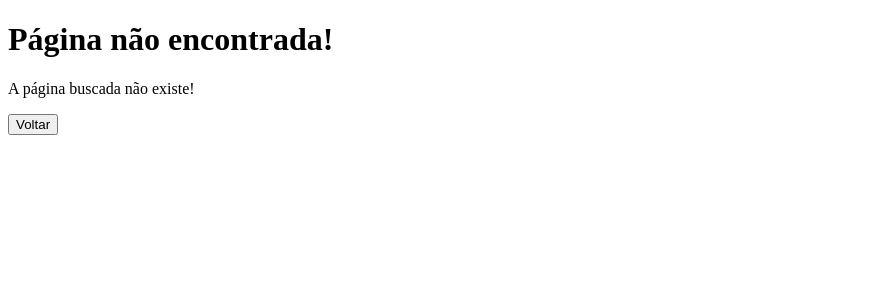
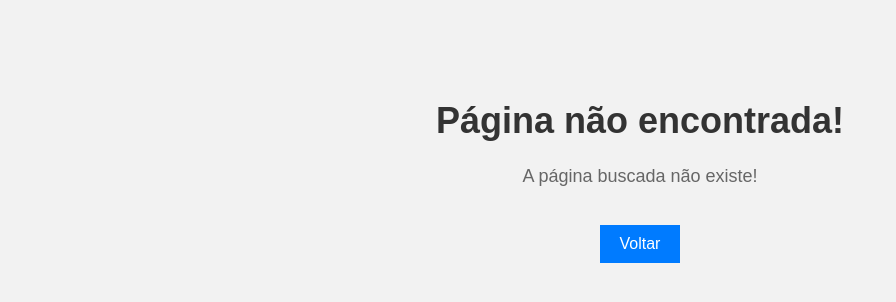
Before and after one commit to Baldasar/trabalho-web, a website: page src/models/404.html in a window 1280 px wide. Shown: the whole page, without its empty margins (0-896 px from the left). Drawn offline with Linux system fonts and the light colour scheme.

Commit message:
refact: style page

```diff
--- a/src/models/404.html
+++ b/src/models/404.html
@@ -3,18 +3,56 @@
 
 <head>
   <meta charset="utf-8">
-  <title>404 - Not Found</title>
-  <script>
-    function redirectHome() {
-      window.location.href = "http://localhost:3000/";
-    }
-  </script>
+  <meta name="viewport" content="width=device-width, initial-scale=1.0">
+  <title>404 - Página não encontrada!</title>
 </head>
+
+<style>
+  body {
+    font-family: Arial, sans-serif;
+    background-color: #f2f2f2;
+    text-align: center;
+    margin: 0;
+    padding: 0;
+  }
+
+  h1 {
+    font-size: 36px;
+    color: #333;
+    margin-top: 100px;
+  }
+
+  p {
+    font-size: 18px;
+    color: #666;
+    margin-top: 20px;
+  }
+
+  button {
+    font-size: 16px;
+    background-color: #007BFF;
+    color: #fff;
+    padding: 10px 20px;
+    border: none;
+    cursor: pointer;
+    margin-top: 20px;
+  }
+
+  button:hover {
+    background-color: #0056b3;
+  }
+</style>
+
+<script>
+  function goToHome() {
+    window.location.href = "http://localhost:3000/home";
+  }
+</script>
 
 <body>
   <h1>Página não encontrada!</h1>
   <p>A página buscada não existe!</p>
-  <button onclick="redirectHome()">
+  <button onclick="goToHome()">
     Voltar
   </button>
 </body>
```
